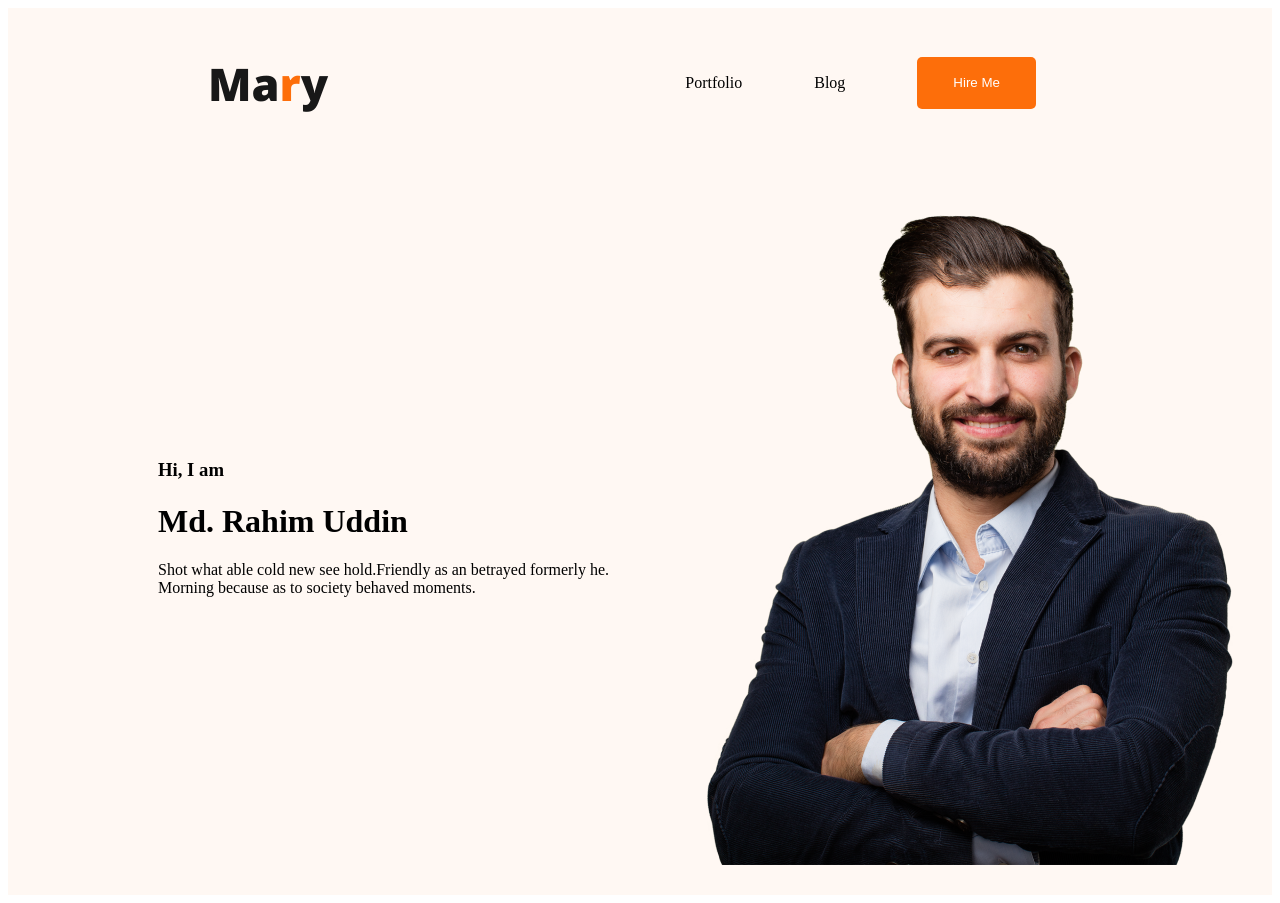
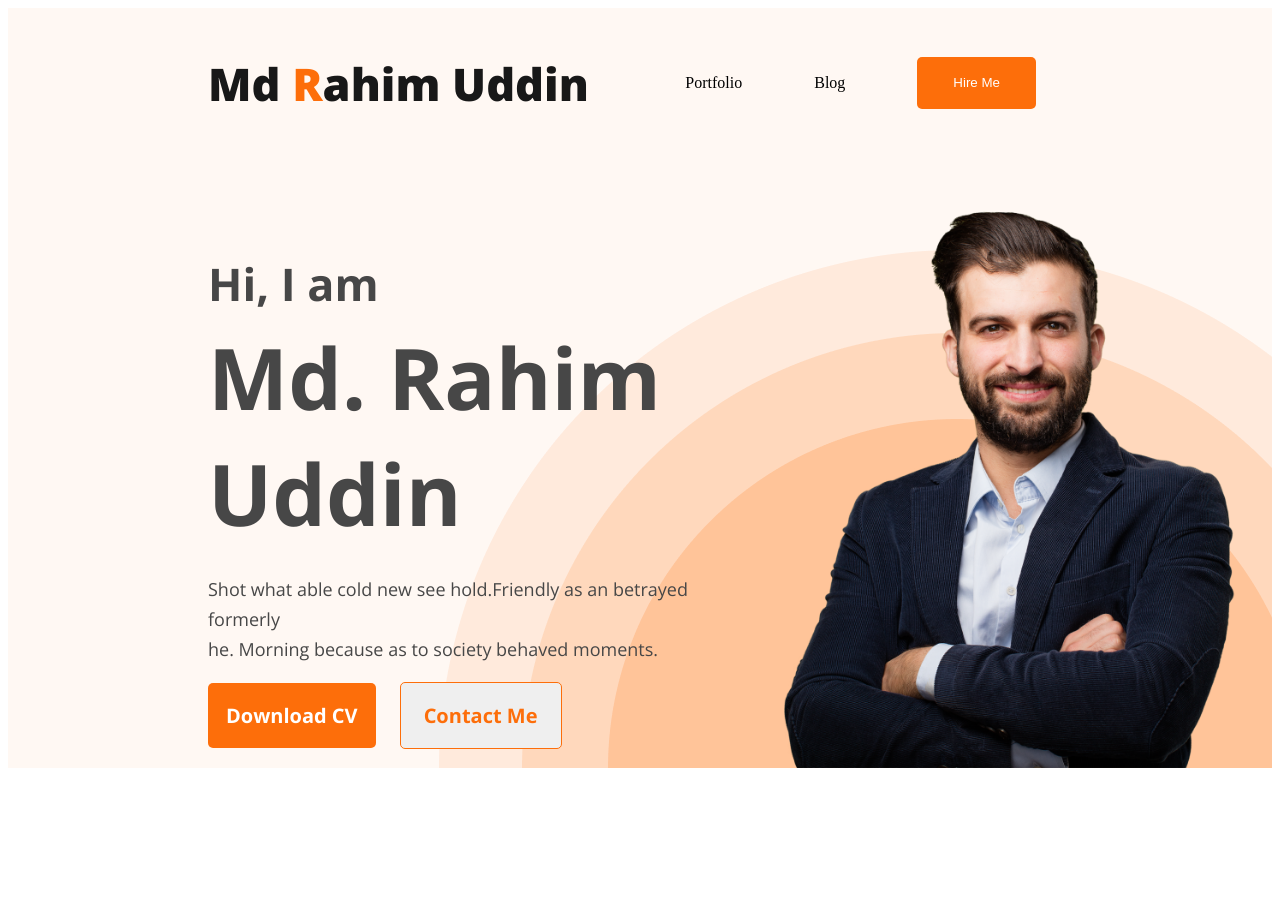
Before and after one commit to rahimbd7/web-developer-portfolio, a plain HTML site: page index.html in a window 1280 px wide. After the commit the page ends 800 px from the top, so only its background shows below. Drawn offline with nearby package versions, Linux system fonts and the light colour scheme.

Commit message:
header part has completed

```diff
--- a/index.html
+++ b/index.html
@@ -12,7 +12,7 @@
 <body>
     <header>
        <nav>
-            <h3>Ma<span class="common-color">r</span>y</h3>
+            <h3>Md <span class="common-color">R</span>ahim Uddin</h3>
             <ul>
                 <li>Portfolio</li>
                 <li>Blog</li>
@@ -23,9 +23,11 @@
             <div class="banner-content">
                 <h3 class="banner-greeting">Hi, I am</h3>
                 <h1 class="banner-title">Md. Rahim Uddin</h1>
-                <p>Shot what able cold new see hold.Friendly as an betrayed formerly he. Morning because as to society behaved moments.</p>
+                <p>Shot what able cold new see hold.Friendly as an betrayed formerly </br> he. Morning because as to society behaved moments.</p>
+                <button class="download-btn">Download CV</button>
+                <button class="contact-btn">Contact Me</button>
             </div>
-            <img src="images/hardy.png" alt="">
+            <img class="banner-img" src="images/hardy.png" alt="">
         </div>
     </header>
     <main></main>
--- a/style/style.css
+++ b/style/style.css
@@ -35,12 +35,73 @@ nav h3{
 }
 header{
     background-color: #fff8f3;
+    background-image: url('../images/header_bg.png');
+    background-repeat: no-repeat;
+    background-position: bottom right;
 }
 .banner{
     display: flex;
-    padding: 30px 30px 30px 150px;
+    padding: 30px 30px 0px 150px;
     align-items:center;
+    justify-content: space-between;
+}
+.banner-content{
+    padding-left: 50px;
 }
 .banner-img{
     width: 500px;
 }
+.banner-greeting{
+    color:  #474747;
+    font-family: Open Sans;
+    font-size: 45px;
+    font-style: normal;
+    font-weight: 600;
+    line-height: normal;
+    margin-bottom: 0;
+}
+.banner-title{
+    color:  #474747;
+    font-family: Open Sans;
+    font-size: 85px;
+    font-style: normal;
+    font-weight: 700;
+    line-height: normal;
+    margin-top:  5px;
+    margin-bottom: 23px;
+}
+.banner-content > p {
+    color:  #474747;
+    font-family: Open Sans;
+    font-size: 18px;
+    font-style: normal;
+    font-weight: 400;
+    line-height: 30px;
+}
+.download-btn{
+    color:#fff;
+    background-color: #FD6E0A;
+    padding:19px  18px 19px;
+    text-align: center;
+font-family: Open Sans;
+font-size: 20px;
+font-style: normal;
+font-weight: 700;
+line-height: normal;
+border: none;
+border-radius: 5px;
+}
+
+.contact-btn{
+    padding: 19px 23px 19px;
+    margin-left: 20px;
+    color: #FD6E0A;
+text-align: center;
+font-family: Open Sans;
+font-size: 20px;
+font-style: normal;
+font-weight: 700;
+line-height: normal;
+border: 1px solid #FD6E0A;
+border-radius: 5px;
+}
```
